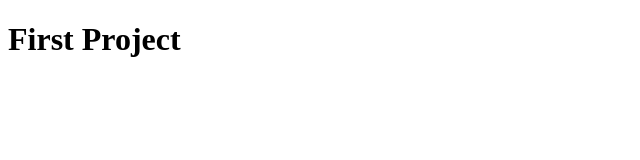
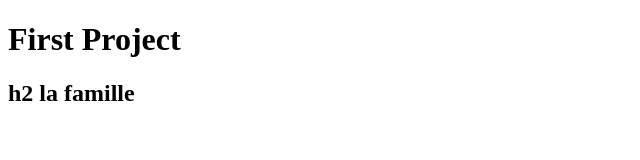
Before and after one commit to Brissux/frist-project, a plain HTML site: page index.html in a window 1280 px wide. Shown: the whole page, without its empty margins (0-640 px from the left). Drawn offline with Linux system fonts and the light colour scheme.

Commit message:
ajout h2

```diff
--- a/index.html
+++ b/index.html
@@ -8,6 +8,7 @@
 
 <body>
     <h1>First Project</h1>
+    <h2>h2 la famille</h2>
 
 </body>
 
```
